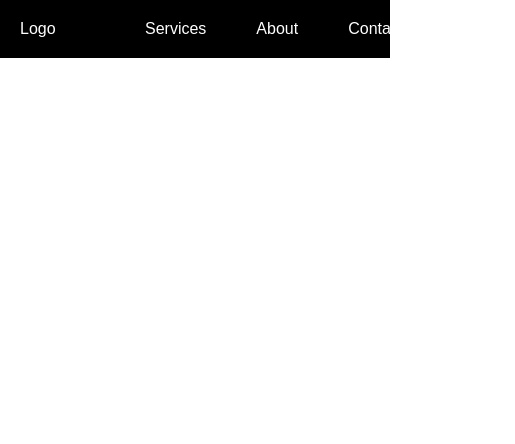
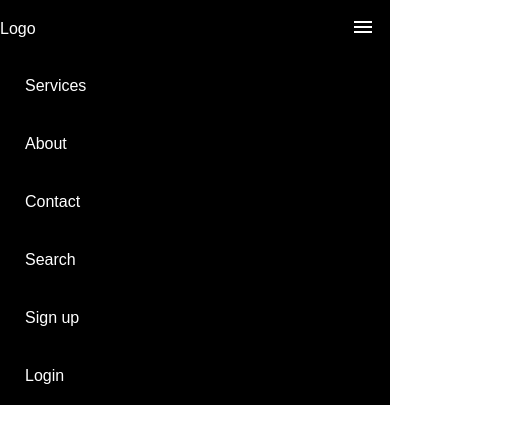
Before and after one commit to EstebanCastilloS/Frontend, a plain HTML site: page 01_Practica CSS/01_menu/index.html in a window 390 px wide. Shown: the whole page, 515 px wide, since content can reach past the window. Drawn offline with nearby package versions, Linux system fonts and the light colour scheme.

Commit message:
Finalización de Barra de Menú responsiva

```diff
--- a/01_Practica CSS/01_menu/index.html
+++ b/01_Practica CSS/01_menu/index.html
@@ -5,6 +5,7 @@
     <meta http-equiv="X-UA-Compatible" content="IE=edge" />
     <meta name="viewport" content="width=device-width, initial-scale=1.0" />
     <title>Menu responsivo</title>
+    <link rel="stylesheet" href="https://fonts.googleapis.com/css2?family=Material+Symbols+Outlined:opsz,wght,FILL,GRAD@20..48,100..700,0..1,-50..200" />
     <link rel="stylesheet" href="style.css" />
   </head>
   <body>
@@ -12,9 +13,11 @@
       <div class="mobile">
         <div class="header">
           <div class="logo">Logo</div>
-          <div class="more"><button>More</button></div>
+          <div class="more" id="bMore"><button><span class="material-symbols-outlined">
+            menu
+            </span></button></div>
         </div>
-        <div class="links">
+        <div id="links" class="links ">
           <a href="#">Services</a>
           <a href="#">About</a>
           <a href="#">Contact</a>
@@ -47,5 +50,7 @@
         </div>
       </div>
     </nav>
+
+    <script src="script.js"></script>
   </body>
 </html>
--- /dev/null
+++ b/01_Practica CSS/01_menu/script.js
@@ -0,0 +1,6 @@
+const bMore = document.querySelector('#bMore');
+const links = document.querySelector('#links');
+
+bMore.addEventListener('click', (e) => {
+    links.classList.toggle('collapsed');
+});
--- a/01_Practica CSS/01_menu/style.css
+++ b/01_Practica CSS/01_menu/style.css
@@ -3,11 +3,27 @@ body {
   margin: 0;
   font-family: Arial, Helvetica, sans-serif;
 }
+
+/* estilo para el icono de menu */
+
+.material-symbols-outlined {
+  font-variation-settings:
+    'FILL' 0,
+    'wght' 400,
+    'GRAD' 0,
+    'opsz' 24
+}
+
+.collapsed{
+  display: none;
+}
+
 nav {
   background-color: black;
   color: white;
   width: 100%;
 }
+
 nav .mobile {
   display: none;
 }
@@ -40,25 +56,25 @@ body {
   display: flex;
 }
 
-  nav .desktop .secondary.mini{
+nav .desktop .secondary.mini {
   display: none;
 }
 
 @media screen and (max-width: 893px) {
 
-    nav .logo{
+  nav .logo {
     min-width: 100px;
   }
 
-    nav .secondary.full{
+  nav .secondary.full {
     display: none;
   }
 
-    nav .secondary.mini{
+  nav .secondary.mini {
     display: block !important;
   }
 
-    nav .secondary.mini .submenu{
+  nav .secondary.mini .submenu {
     background-color: black;
     position: absolute;
     display: none;
@@ -66,7 +82,31 @@ body {
     right: 0;
   }
 
-    nav .secondary.mini:hover .submenu{
+  nav .secondary.mini:hover .submenu {
     display: block;
   }
 }
+
+@media screen and (max-width: 500px) {
+  nav .desktop {
+    display: none;
+  }
+
+  nav .mobile {
+    display: block;
+  }
+
+  nav .mobile .header {
+    display: flex;
+    justify-content: space-between;
+    align-items: center;
+  }
+
+  nav .mobile .header .more button {
+    border: none;
+    background-color: black;
+    color: white;
+    padding: 15px;
+    cursor: pointer;
+  }
+}
```
Lines whose indentation alone changed are shown as unchanged.
